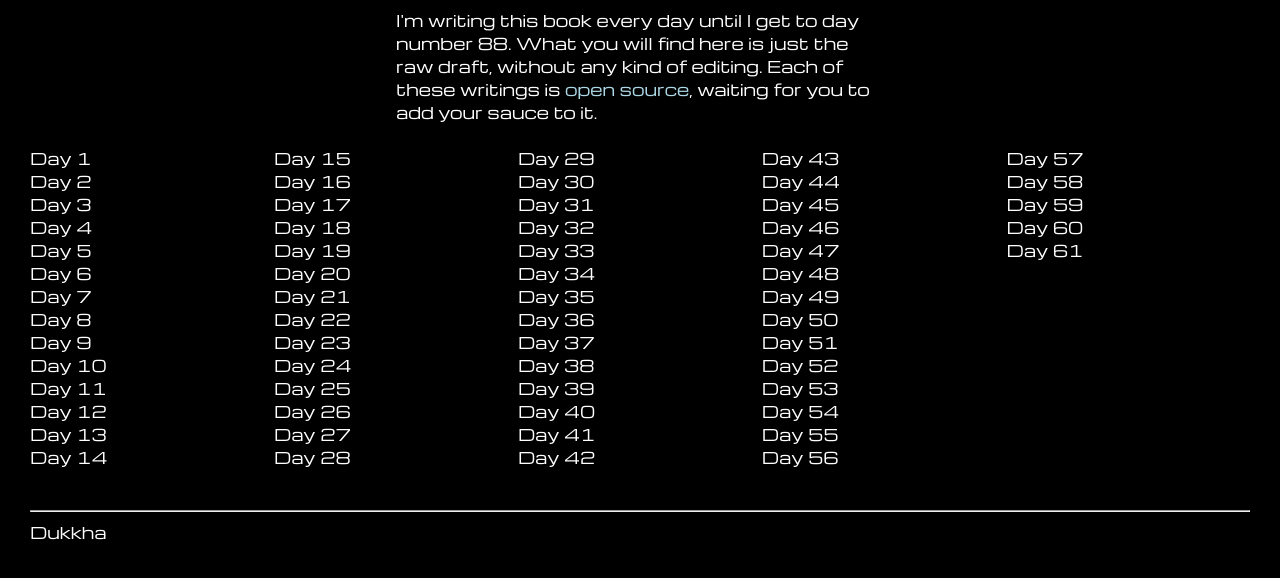
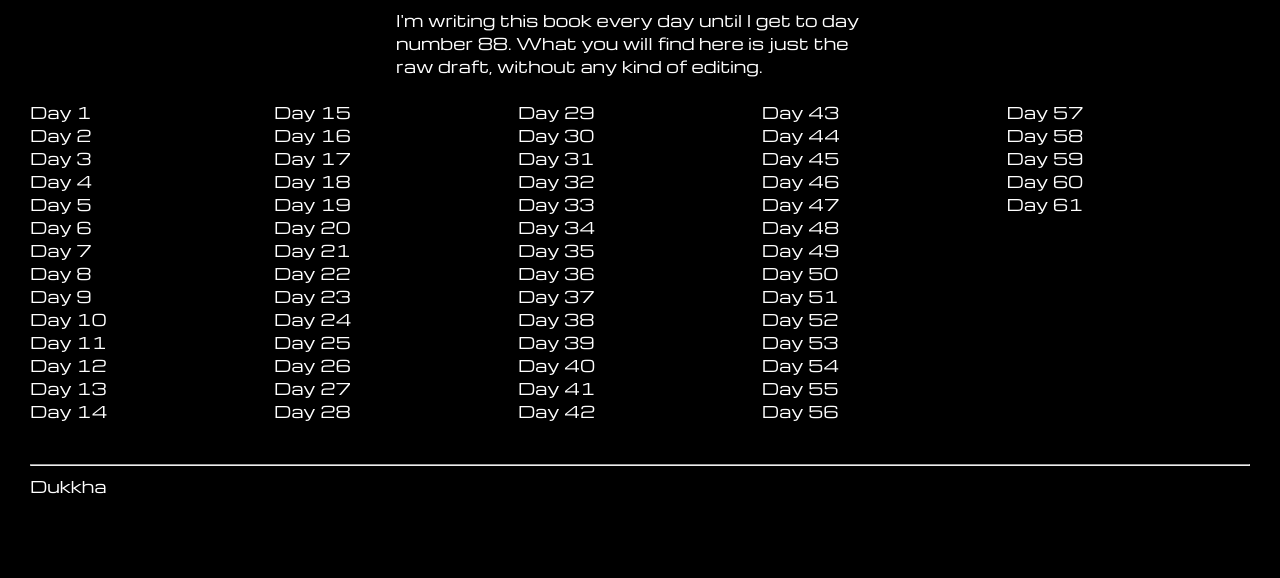
Before and after one commit to jpfraneto/dukkha, a Next.js app: page /manifesto in a window 1280 px wide. Shown: the top 578 px of the page. Built offline with nearby package versions, Linux system fonts and the light colour scheme.

Commit message:
fixed the text

```diff
--- a/pages/manifesto/index.js
+++ b/pages/manifesto/index.js
@@ -21,16 +21,7 @@ const ManifestoIndex = () => {
         <p className={styles.manifestoTitleText}>
           I&apos;m writing this book every day until I get to day number 88.
           What you will find here is just the raw draft, without any kind of
-          editing. Each of these writings is{' '}
-          <a
-            href='https://github.com/jpfraneto/dukkha/tree/main/data/manifesto'
-            target='_blank'
-            rel='noreferrer'
-            style={{ color: 'lightblue' }}
-          >
-            open source
-          </a>
-          , waiting for you to add your sauce to it.
+          editing.
         </p>
         <br />
         <div className={styles.daysList}>
```
